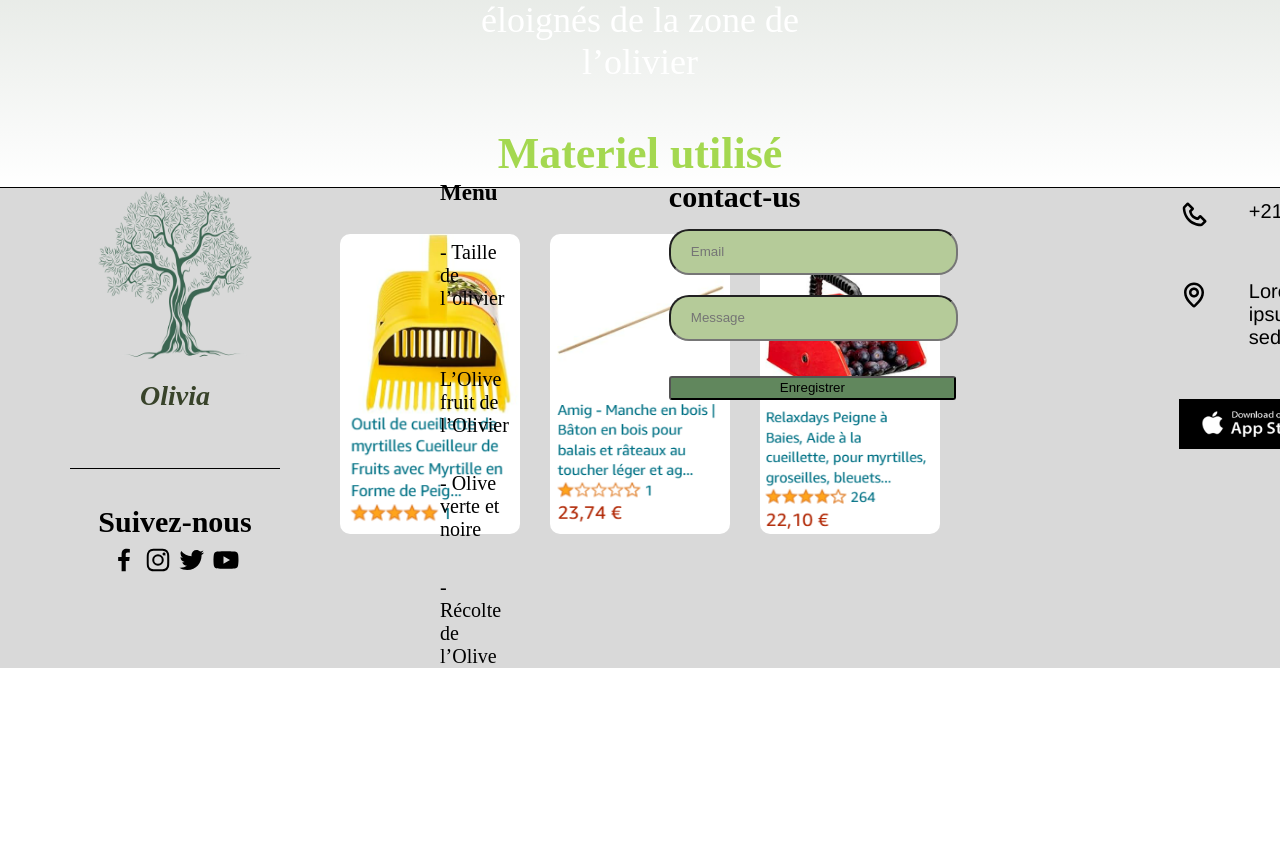
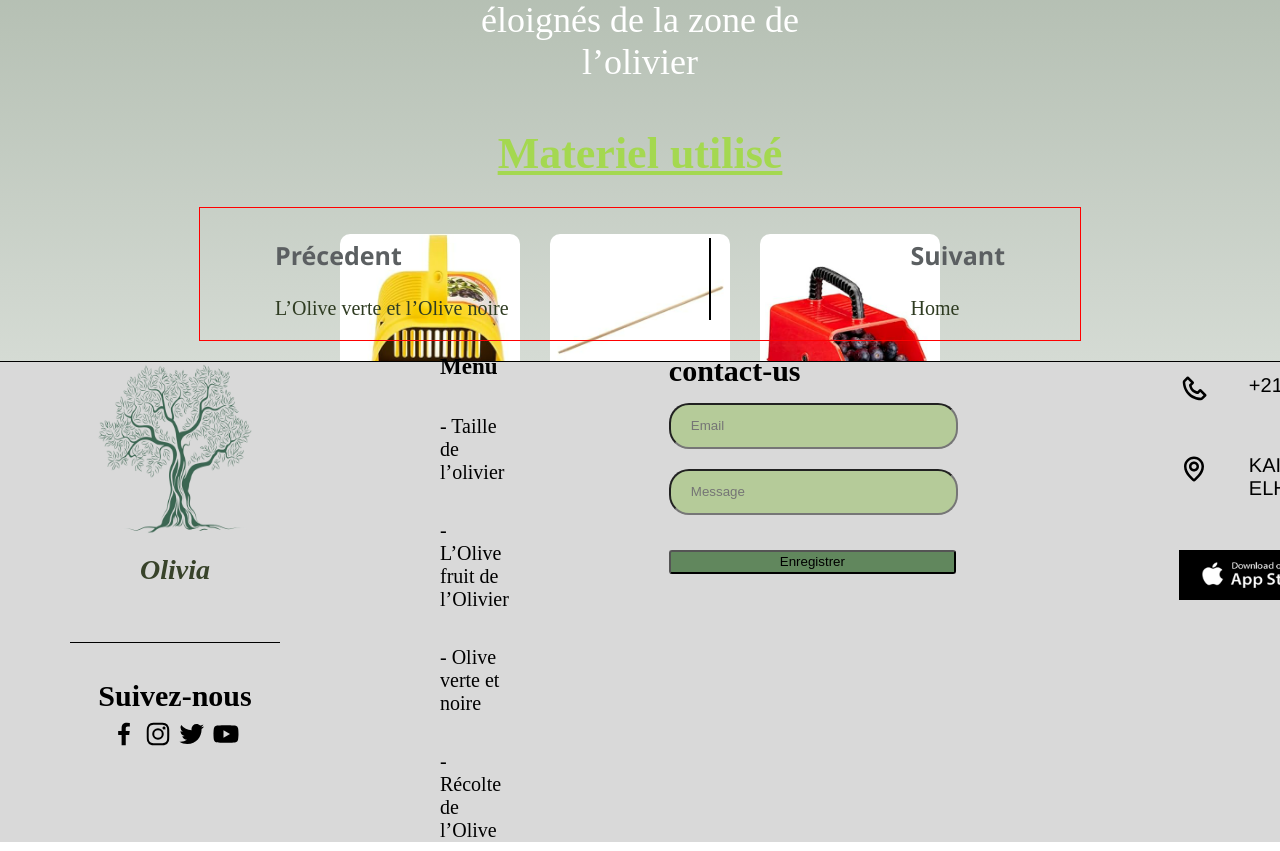
Before and after one commit to Youcode-Classe-E-2023-2024/salmaELgadi_Olive, a plain HTML site: page recolte.html in a window 1280 px wide. Shown: the part 1645-2496 px from the top of the page. Before the commit the page ends 2322 px from the top, so only its background shows below. Drawn offline with Linux system fonts and the light colour scheme.

Commit message:
Update recolte.html

```diff
--- a/recolte.html
+++ b/recolte.html
@@ -43,15 +43,25 @@
       <img src="./pictures/DADDY.jpg" alt="" >
   </div>
   <div class="recolte-description">
-    <h1>Récolte de l’Olive</h1>
+    <h1><ins>Récolte de l’Olive</ins></h1>
     <p>En novembre, la récolte des olives est célébrée à travers les fameuses «olivades» de Provence. Ces fêtes pleines d’enseignements montrent les gestes d’une récolte manuelle au peigne ou à la gaule. Face à l’engouement pour la plantation d’oliviers que l’on retrouve bien éloignés de la zone de l’olivier</p>
-    <h2>Materiel utilisé</h2>
+    <h2><ins>Materiel utilisé</ins></h2>
     <div class="amazon-recolte">
       <a href="https://www.amazon.fr/Werkapro-10884-Peigne-Olives-Manche/dp/B07WZPZQ2G/ref=sr_1_2?crid=B5OLKW73WCT7&keywords=materiel%2Bde%2Brecolte%2Bdes%2Boliviers&qid=1697214431&sprefix=%2Caps%2C314&sr=8-2&th=1"><img src="pictures/ph1.png" alt=""></a>
       <a href="https://www.amazon.fr/Werkapro-10885-Peigne-Olives-Manche/dp/B07X2SY6D3/ref=d_pd_vtp_sccl_1_1/261-1399141-9461909?pd_rd_w=rhkRW&content-id=amzn1.sym.4b2a56cb-536d-416c-964d-97705db637be&pf_rd_p=4b2a56cb-536d-416c-964d-97705db637be&pf_rd_r=PQ0PZJ4FEYMCP78AC14J&pd_rd_wg=3eDfN&pd_rd_r=994a6448-c6e2-45a9-a1af-32f1fbb99def&pd_rd_i=B07X2SY6D3&psc=1"><img src="pictures/ph2.png" alt=""></a>
       <a href="https://www.amazon.fr/dp/B07PXRWLJ2/ref=syn_sd_onsite_desktop_0?ie=UTF8&pf_rd_p=c0883340-61b9-4c4e-bbe3-74627be94113&pf_rd_r=SF463XN9196D68M3BYQ8&pd_rd_wg=waUJn&pd_rd_w=K1Hb9&pd_rd_r=9fea9e84-0ae2-498a-a4fe-71836142cdb3&th=1"><img src="pictures/ph3.png" alt=""></a>
     </div>
   </div>
+  <div class="pass-page">
+    <div class="precedent">
+      <h2>Précedent</h2>
+      <a href="olivenv.html">L’Olive verte et l’Olive noire</a>
+    </div>
+    <span class="col"></span>
+    <div class="suivant">
+      <h2>Suivant</h2>
+      <a href="index.html">Home</a>
+    </div>
 
 </div>
 
@@ -97,8 +107,8 @@
 
     </div>
     <div class="info2">
-      <img src="pictures/map-regular-24.png" alt="">
-      <p>Lorem ipsum sedcc</p>
+      <a href="https://www.google.com/maps/place//@31.9555402,-9.3402226,654m/data=!3m1!1e3!4m5!1m2!11m1!2sLtr3t48WwqwErYuT-XiqOlrj-jG1tQ!3m1!15sCgEq4AEA!5m1!1e4?entry=ttu"><img src="pictures/map-regular-24.png" alt=""></a>
+      <p>KAID ELHAJJI </p>
 
     </div>
     <div class="btn-container">
```
